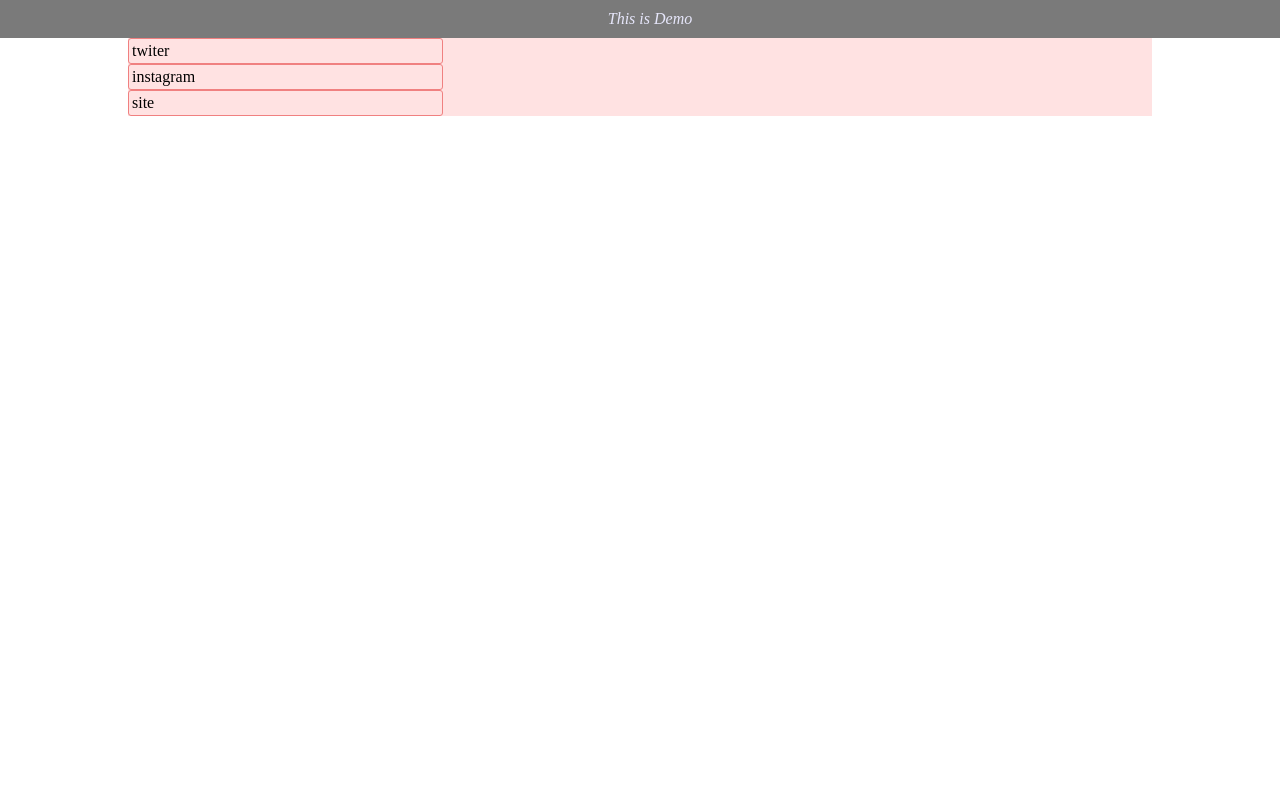
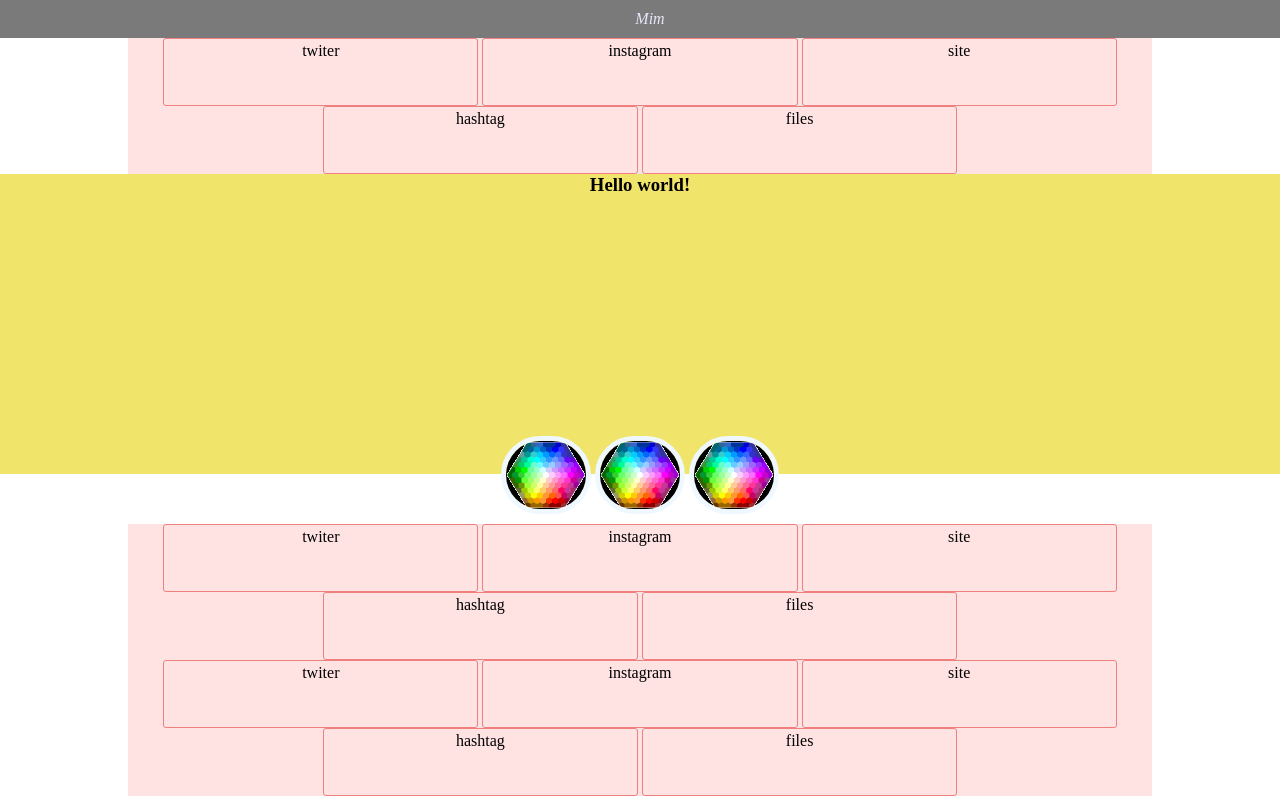
Before and after one commit to mimmass/personalsite, a plain HTML site: page index.html in a window 1280 px wide. Drawn offline with Linux system fonts and the light colour scheme.

Commit message:
change name

```diff
--- a/index.html
+++ b/index.html
@@ -8,12 +8,35 @@
 </head>
 <body>
     <nav>
-        <i>This is Demo</i>
+        <i>Mim</i>
     </nav>
     <section class="sec1">
         <div class="p1">twiter</div>
         <div class="p1">instagram</div>
         <div class="p1">site</div>
+        <div class="p1">hashtag</div>
+        <div class="p1">files</div>
+
+    </section>
+    <div class="div1">
+        <h3>Hello world!</h3>
+        <img src="img.bmp" alt="" srcset="" class="imgg">
+        <img src="img.bmp" alt="" srcset="" class="imgg">
+        <img src="img.bmp" alt="" srcset="" class="imgg">
+    </div>
+    <section class="sec1">
+        <div class="p1">twiter</div>
+        <div class="p1">instagram</div>
+        <div class="p1">site</div>
+        <div class="p1">hashtag</div>
+        <div class="p1">files</div>
+
+    </section><section class="sec1">
+        <div class="p1">twiter</div>
+        <div class="p1">instagram</div>
+        <div class="p1">site</div>
+        <div class="p1">hashtag</div>
+        <div class="p1">files</div>
 
     </section>
 </body>
--- a/style.css
+++ b/style.css
@@ -1,9 +1,9 @@
-body{
+body {
     padding: 0px;
     margin: 0px;
 }
 
-nav{
+nav {
     width: 100%;
     background-color: rgb(122, 122, 122);
     text-align: center;
@@ -11,18 +11,40 @@ nav{
     color: lavender;
 }
 
-.sec1{
+.sec1 {
     width: 80%;
     background-color: rgb(255, 226, 226);
     margin-left: auto;
     margin-right: auto;
+    text-align: center;
+
 
 }
 
-.p1{
+.p1 {
     width: 30%;
     padding: 3px;
-    border: lightcoral solid 1px ;
+    border: lightcoral solid 1px;
     border-radius: 3px;
-    display: block;
+    display: inline-block;
+    height: 60px;
 }
+
+.div1 {
+    width: 100%;
+    background-color: rgb(241, 228, 106);
+    text-align: center;
+    margin: 0px;
+    height: 300px;
+    margin-bottom: 50px;
+}
+.div1 h3{
+    margin: 0px;
+}
+
+.imgg{
+    position: relative;
+    top: 80%;
+    border-radius: 100px;
+    border: 5px solid aliceblue;
+}
```
Also changed, not shown: img.bmp (added).
